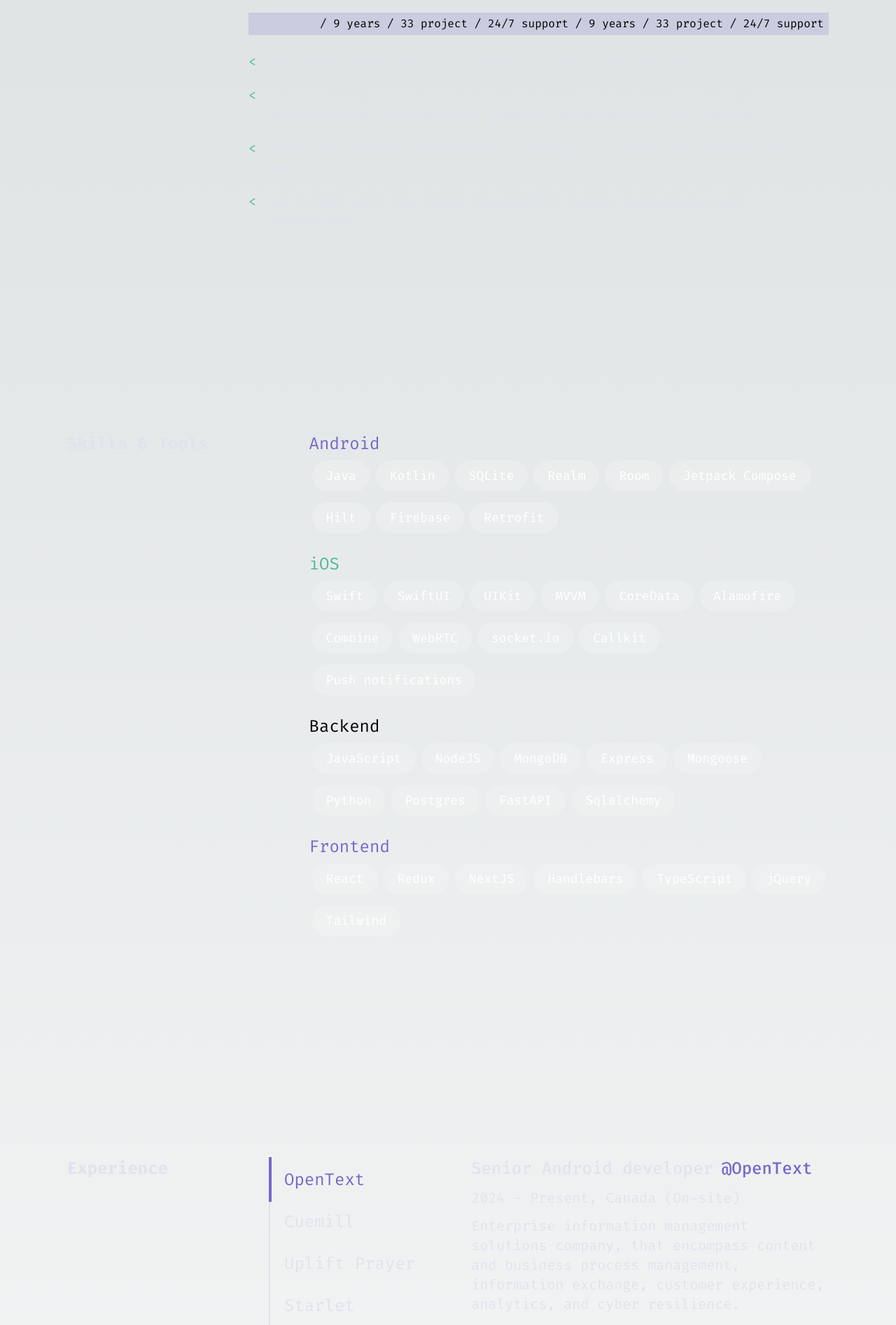
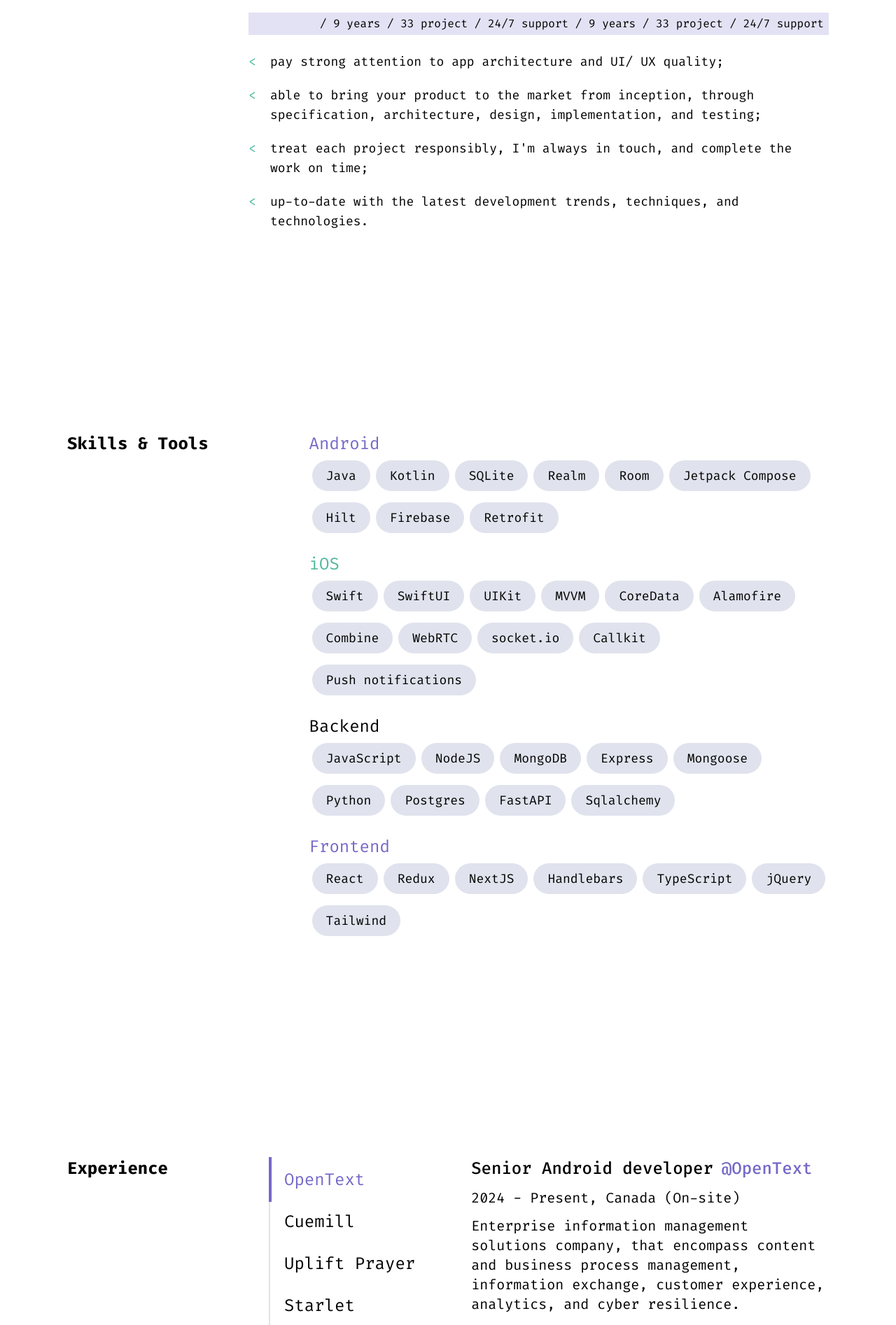
Before and after one commit to Ninise/nikita_website_v2, a Next.js app: page / in a window 1280 px wide. Shown: the part 1080-2974 px from the top of the page at 70% size. Built offline with nearby package versions, Linux system fonts and the light colour scheme; what tailwindcss-animated would draw is missing.

Commit message:
work on light theme

```diff
--- a/src/app/page.tsx
+++ b/src/app/page.tsx
@@ -20,6 +20,7 @@ export default function Home() {
 
   return (
     <div
+      className='bg-white dark:bg-black'
       style={{
         backgroundImage: `url('../public/bg_noice.png')})`,
       }}>
--- a/src/components/home/HomeAbout.tsx
+++ b/src/components/home/HomeAbout.tsx
@@ -5,7 +5,9 @@ const HomeAboutItem = ({ text }: { text: string }) => {
   return (
     <div className='flex flex-row space-x-5'>
       <p className='text-green text-lg max-sm:text-sm'>&lt;</p>
-      <p className={'text-menu-button text-lg max-sm:text-sm'}>{text}</p>
+      <p className={'text-black dark:text-menu-button text-lg max-sm:text-sm'}>
+        {text}
+      </p>
     </div>
   );
 };
@@ -51,7 +53,7 @@ export const HomeAbout = () => {
       ref={ref}>
       <div className='justify-self-center max-sm:items-start'>
         <div className='flex max-xl:flex-col flex-row justify-between justify-self-center space-x-36 max-xl:space-x-0'>
-          <h2 className='min-w-max text-menu-button text-2xl font-bold max-xl:pb-10 max-sm:text-xl'>
+          <h2 className='min-w-max text-black dark:text-menu-button text-2xl font-bold max-xl:pb-10 max-sm:text-xl'>
             About Me
           </h2>
           <div className='flex flex-col'>
--- a/src/components/home/HomeExperience.tsx
+++ b/src/components/home/HomeExperience.tsx
@@ -14,7 +14,7 @@ const WorkPlaceItem = ({
   return (
     <div className='flex flex-col w-full max-sm:mb-14'>
       <div className='flex flex-wrap'>
-        <p className='text-dark-white text-2xl font-medium max-lg:text-lg max-sm:text-base'>
+        <p className='text-black dark:text-dark-white text-2xl font-medium max-lg:text-lg max-sm:text-base'>
           {item.title}
         </p>
         <p
@@ -26,11 +26,11 @@ const WorkPlaceItem = ({
         </p>
       </div>
 
-      <p className='text-dark-white text-xl pt-3 max-lg:text-lg max-sm:text-sm'>
+      <p className='text-black dark:text-dark-white text-xl pt-3 max-lg:text-lg max-sm:text-sm'>
         {`${item.year}, ${item.country}`}
       </p>
 
-      <p className='text-dark-white text-xl pt-3 max-lg:text-lg max-sm:text-sm'>
+      <p className='text-black dark:text-dark-white text-xl pt-3 max-lg:text-lg max-sm:text-sm'>
         {item.desc}
       </p>
 
@@ -55,7 +55,9 @@ const WorkPlaceItem = ({
               </g>
             </svg>
 
-            <p className='text-dark-white text-lg max-sm:text-xs'>{txt}</p>
+            <p className='text-black dark:text-dark-white text-lg max-sm:text-xs'>
+              {txt}
+            </p>
           </div>
         );
       })}
@@ -76,7 +78,7 @@ export const HomeExperience = () => {
   const BASE_FONT_STYLE: string =
     'text-2xl text-start pb-7 max-lg:text-lg max-sm:text-base ';
   const CATEGORY_SELECTED: string = 'text-purple';
-  const CATEGORY_DEFAULT: string = 'text-dark-white';
+  const CATEGORY_DEFAULT: string = 'text-black dark:text-dark-white';
 
   const colors = ['purple', 'orange', 'green'];
 
@@ -205,7 +207,7 @@ export const HomeExperience = () => {
       ref={ref}>
       <div className='justify-self-center'>
         <div className='flex flex-row justify-start space-x-8 max-xl:space-x-0 max-xl:flex-col'>
-          <h2 className='text-menu-button text-2xl max-sm:text-lg font-bold max-xl:pb-10'>
+          <h2 className='text-black dark:text-menu-button text-2xl max-sm:text-lg font-bold max-xl:pb-10'>
             Experience
           </h2>
 
--- a/src/components/home/HomeSkills.tsx
+++ b/src/components/home/HomeSkills.tsx
@@ -10,8 +10,10 @@ type SkillItem = {
 
 const HomeSkillBubbleItem = ({ text }: { text: string }) => {
   return (
-    <div className='flex rounded-full bg-skill-bubble-back hover:bg-dark-blue mx-1 my-2'>
-      <p className='text-lg px-5 py-2 text-white max-sm:text-xs'>{text}</p>
+    <div className='flex rounded-full bg-dark-white hover:bg-metal dark:bg-skill-bubble-back dark:hover:bg-dark-blue mx-1 my-2'>
+      <p className='text-lg px-5 py-2 text-black hover:text-white dark:text-white max-sm:text-xs'>
+        {text}
+      </p>
     </div>
   );
 };
@@ -91,7 +93,7 @@ export const HomeSkills = () => {
       <div className='justify-self-center'>
         <div
           className={`flex flex-row justify-between justify-self-center space-x-36 ${MAIN_TABLET}`}>
-          <h2 className='min-w-max text-menu-button text-2xl font-bold max-xl:pb-10 max-sm:text-xl'>
+          <h2 className='min-w-max text-black dark:text-menu-button text-2xl font-bold max-xl:pb-10 max-sm:text-xl'>
             Skills & Tools
           </h2>
           <div className='flex flex-col'>
@@ -138,7 +140,7 @@ export const HomeSkills = () => {
                 { title: 'MongoDB', years: 5 },
                 { title: 'Express', years: 5 },
                 { title: 'Mongoose', years: 5 },
-                { title: 'Python', years: 2 },
+                { title: 'Python', years: 4 },
                 { title: 'Postgres', years: 1 },
                 { title: 'FastAPI', years: 3 },
                 { title: 'Sqlalchemy', years: 1 },
--- a/tailwind.config.ts
+++ b/tailwind.config.ts
@@ -18,6 +18,7 @@ const config: Config = {
       transparent: 'transparent',
       current: 'currentColor',
       'white': '#ffffff',
+      'black': '#000000',
       'midnight': '#121063',
       'metal': '#565584',
       'tahiti': '#3ab7bf',
```
